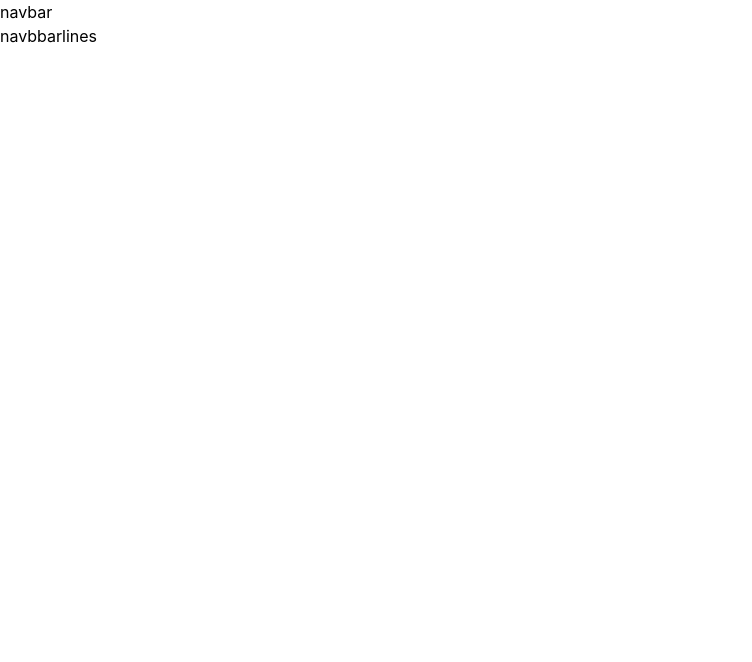
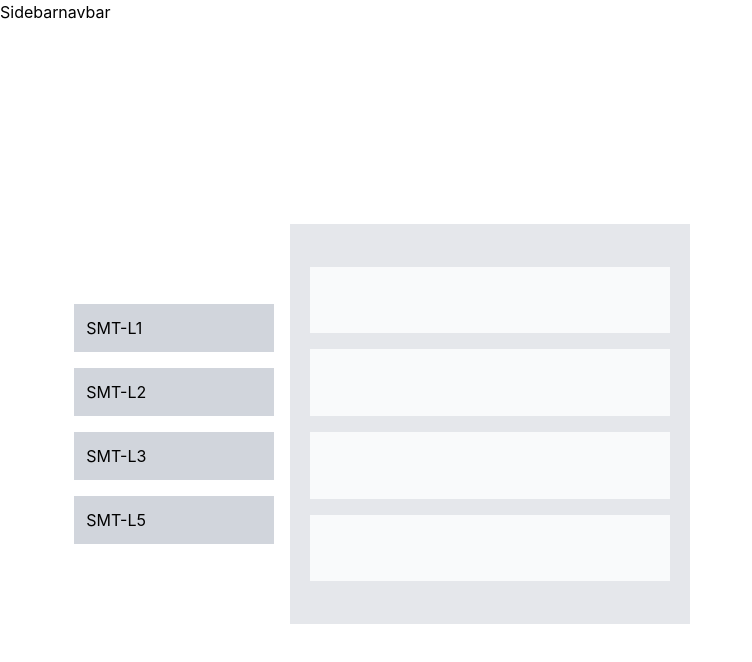
Before and after one commit to teran210c/spare-parts, a React (Vite) app: page / in a window 1280 px wide. Shown: the top 662 px of the page, without its empty margins (0-752 px from the left). Built offline with nearby package versions, Linux system fonts and the light colour scheme.

Commit message:
Feat: created squeme that portraits lines on production floor

```diff
--- a/src/components/Sidebar.jsx
+++ b/src/components/Sidebar.jsx
@@ -1,7 +1,7 @@
 export default function Sidebar() {
     return (
         <div>
-            navbbar
+            Sidebar
         </div>
     )
 }
--- a/src/layouts/MainLayout.jsx
+++ b/src/layouts/MainLayout.jsx
@@ -5,11 +5,11 @@ import Lines from "../pages/Lines";
 
 export default function MainLayout ({ children }) {
     return (
-        <div>
-            <Navbar />
-            <div className="flex">
-                <Sidebar/>
-                <main>
+        <div className="flex min-h-screen">
+            <Sidebar/>
+            <div className="flex flex-col flex-1">
+                <Navbar />
+                <main className="flex-1">
                     {children}
                 </main>
             </div>
--- a/src/pages/Lines.jsx
+++ b/src/pages/Lines.jsx
@@ -1,7 +1,34 @@
 export default function Lines() {
+    const lines = ["SMT-L1", "SMT-L2", "SMT-L3", "SMT-L5"]
     return (
-        <div>
-            lines
+        <div className="flex min-h-screen items-center">
+            <ul>
+                {lines.map((line, index) => (
+                    <li
+                        key={index}
+                        className="m-4 p-3 bg-gray-300 w-50 text"
+                    >
+                        {line}
+                    </li>
+
+                ))}
+            </ul>
+            {/* futuro componente */}
+            <div className="flex flex-col items-center justify-center bg-gray-200 h-100 w-100">
+                <div id="L1-square" className="bg-gray-50 h-1/6 w-9/10 m-2">
+
+                </div>
+                <div id="L2-square" className="bg-gray-50 h-1/6 w-9/10 m-2">
+
+                </div>
+                <div id="L3-square" className="bg-gray-50 h-1/6 w-9/10 m-2">
+
+                </div>
+                <div id="L5-square" className="bg-gray-50 h-1/6 w-9/10 m-2">
+
+                </div>
+
+            </div>
         </div>
     )
 }
```
